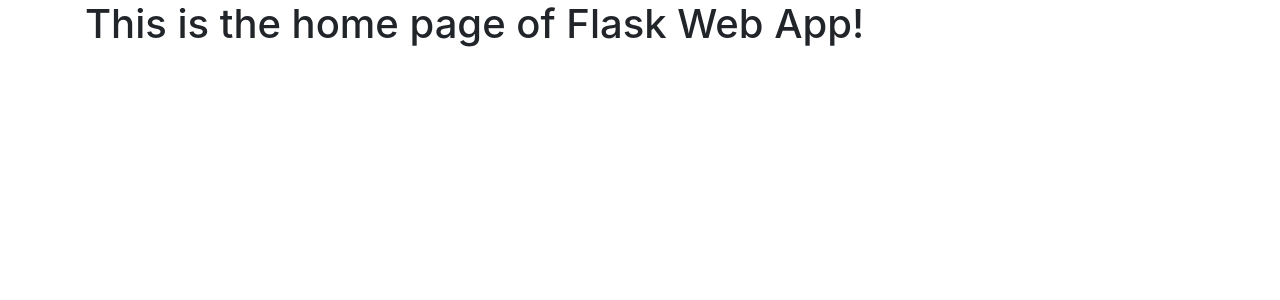
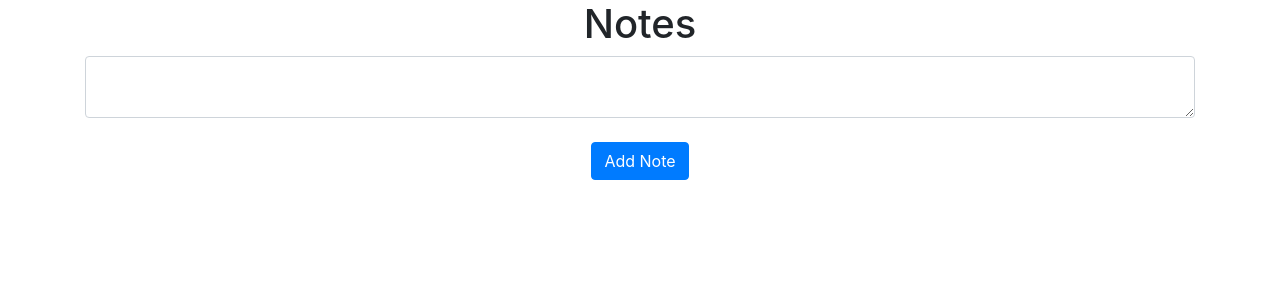
Before and after one commit to sdkhrrm/Flask-Web-App, a Flask app: page / in a window 1280 px wide. Shown: the part 56-356 px from the top of the page. Run offline with Flask 3, Linux system fonts and the light colour scheme; the visitor is signed in with stand-in values (Sample User, id 1); data that the repository does not hold is empty; some libraries are stand-ins or nearby versions.

Commit message:
added Notes to homepage

```diff
--- /dev/null
+++ b/website/static/index.js
@@ -0,0 +1,8 @@
+function deleteNote(noteId){
+    fetch('/delete-note', {
+        method: 'POST',
+        body: JSON.stringify({ noteId: noteId })
+    }).then((_res) => {
+        window.location.href = "/";
+    });
+}
--- a/website/templates/base.html
+++ b/website/templates/base.html
@@ -79,5 +79,10 @@
     crossorigin="anonymous"
   ></script>
 
+  <script
+    type="text/javascript"
+    src="{{ url_for('static', filename='index.js') }}"
+    ></script>
+
 </body>
 </html>
--- a/website/templates/home.html
+++ b/website/templates/home.html
@@ -2,5 +2,21 @@
 {% block title %}Home{% endblock %}
 
 {% block  content %}
-<h1>This is the home page of Flask Web App!</h1>
+<h1 align="center">Notes</h1>
+<ul class="list-group list-group-flush" id="notes">
+    {% for note in user.notes %}
+    <li class="list-group-item">{{ note.data }}
+        <button type="button" class="close" onClick="deleteNote({{ note.id }})">
+            <span aria-hidden="true">&times;</span>
+        </button>
+    </li>
+    {% endfor %}
+</ul>
+<form method="POST">
+    <textarea name="note" id="note" class="form-control"></textarea>
+    <br />
+    <div align="center">
+        <button type="submit" class="btn btn-primary">Add Note</button>
+    </div>
+</form>
 {% endblock %}
--- a/website/views.py
+++ b/website/views.py
@@ -1,9 +1,37 @@
-from flask import Blueprint, render_template
+from flask import Blueprint, render_template, request, flash, jsonify
 from flask_login import login_required, current_user
+from .models import Note
+from . import db
+import json
 
 views = Blueprint('views', __name__)
 
-@views.route('/')
+@views.route('/', methods=['GET', 'POST'])
 @login_required
 def home():
+    if request.method == 'POST':
+        note = request.form.get('note')
+
+        if len(note) < 1:
+            flash('Note is too short.', category='error')
+        else:
+            new_note = Note(data=note, user_id=current_user.id)
+            db.session.add(new_note)
+            db.session.commit()
+            flash('Note added!', category='success')
+
     return render_template("home.html", user=current_user)
+
+
+@views.route('/delete-note', methods=['POST'])
+def delete_note():
+    note=json.loads(request.data)
+    noteId = note['noteId']
+    note = Note.query.get(noteId)
+
+    if note:
+        if note.user_id == current_user.id:
+            db.session.delete(note)
+            db.session.commit()
+
+    return jsonify({})
```
